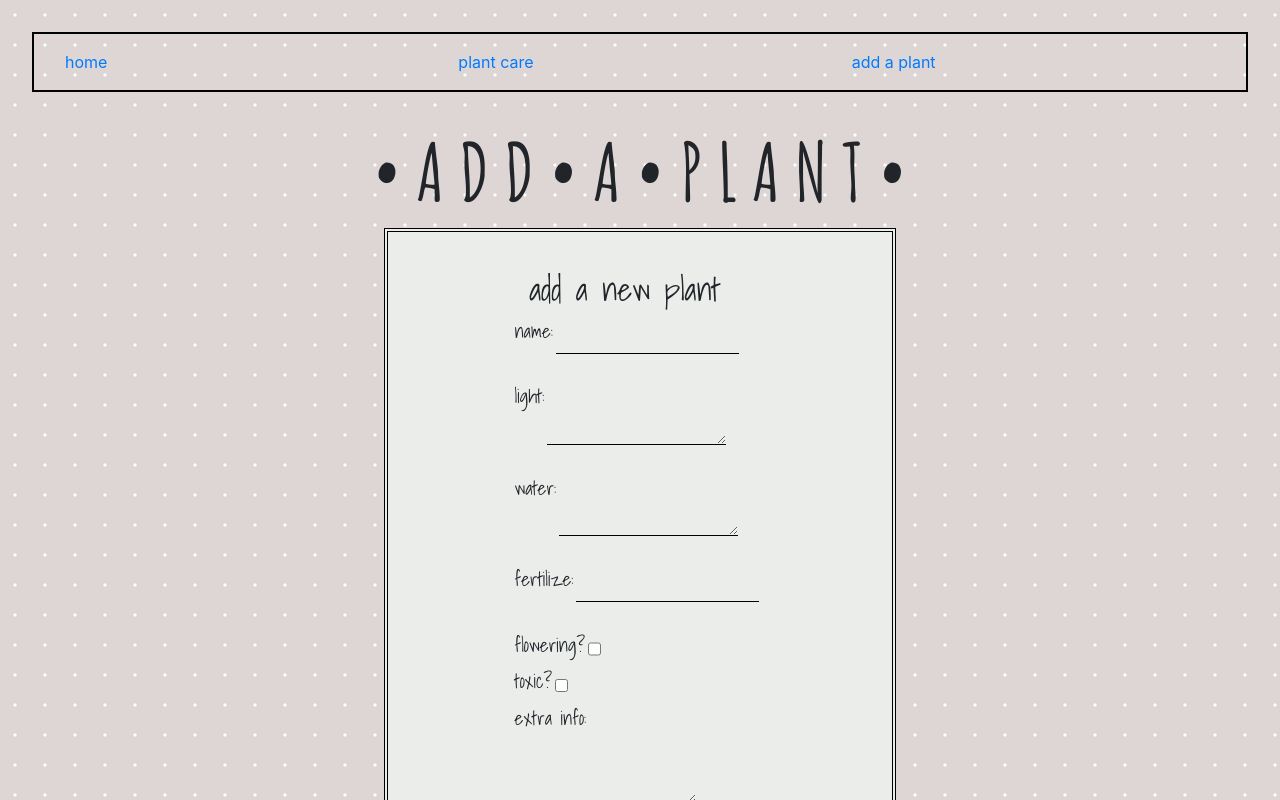
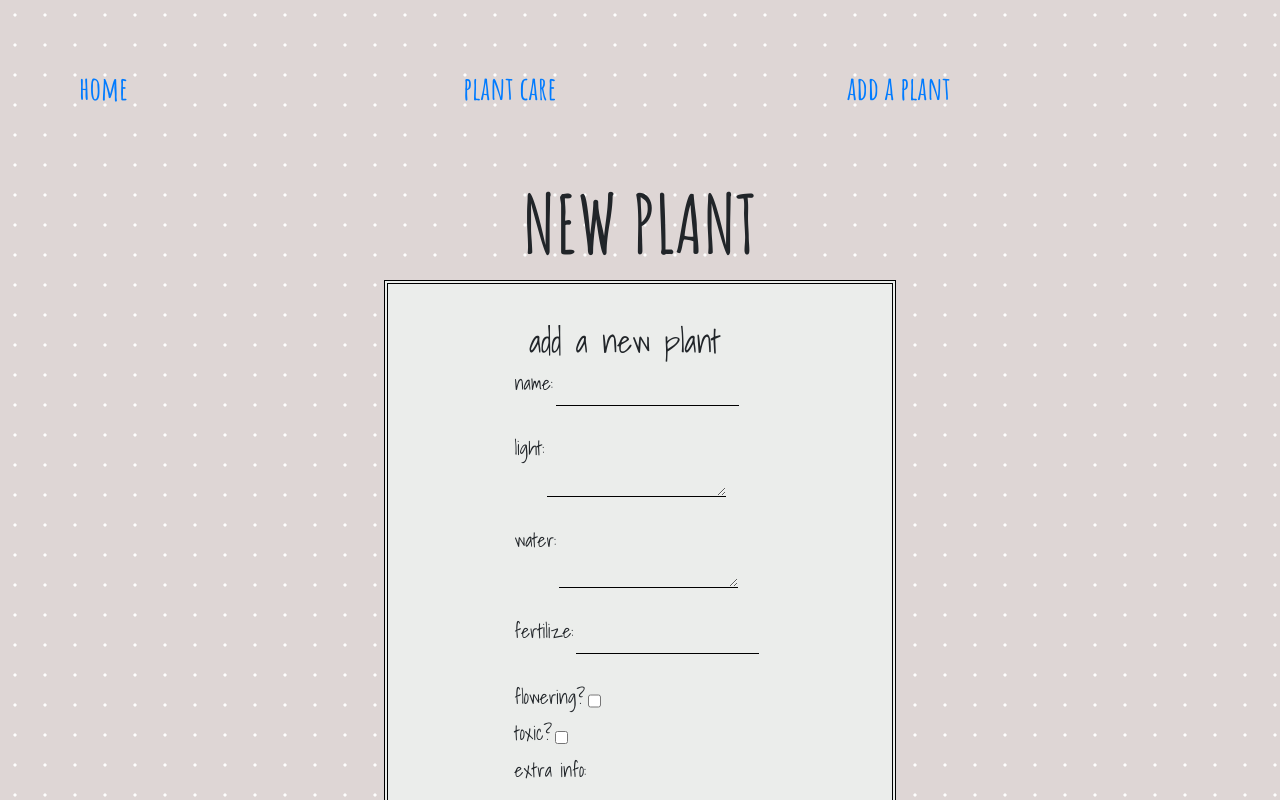
Before and after one commit to paaaarv/planted, a React (Create React App) app: page /add in a window 1280 px wide. Shown: the top 800 px of the page. Built offline with nearby package versions, Linux system fonts and the light colour scheme.

Commit message:
edited css for pages

```diff
--- a/src/App.js
+++ b/src/App.js
@@ -5,6 +5,7 @@ import Welcome from './components/welcome.js'
 import List from './components/list.js'
 import Form from './components/form.js'
 import Tab from './components/tab.js'
+import Bio from './components/bio.js'
 import { BrowserRouter as Router, Route } from 'react-router-dom';
 function App() {
   return (
--- /dev/null
+++ b/src/components/bio.js
@@ -0,0 +1,23 @@
+import React from 'react' ;
+
+
+
+
+
+
+export default class Bio extends React.Component{
+
+
+  render(){
+    return(
+      <div>
+
+      </div>
+
+
+
+
+    )
+  }
+
+}
--- a/src/components/form.js
+++ b/src/components/form.js
@@ -45,7 +45,7 @@ class Form extends React.Component{
 render() {
   return(
     <div>
-    <h1> • A D D • A • P L A N T • </h1>
+    <h1> NEW  PLANT  </h1>
     <Container className='form'>
       <form onSubmit = {(event) => this.onSubmit(event)}>
       <h2> add a new plant </h2>
--- a/src/components/list.js
+++ b/src/components/list.js
@@ -16,7 +16,7 @@ class List extends React.Component{
     return(
       <div>
 
-      <h1>• P L A N T  •   C A R E • </h1> <br/> <br/>
+      <h1> PLANT CARE </h1> <br/> <br/>
       <Container className="container" fluid= {true}>
       <Row className='heading'>
       <Col> NAME </Col>
--- a/src/index.css
+++ b/src/index.css
@@ -61,7 +61,6 @@ h1 {
 
 .tab{
   margin: 2em;
-  padding: 1em;
-  border: 2px solid black;
-  background:
+  font-family: "Amatic SC", cursive;
+  font-size: 200%;
 }
```
